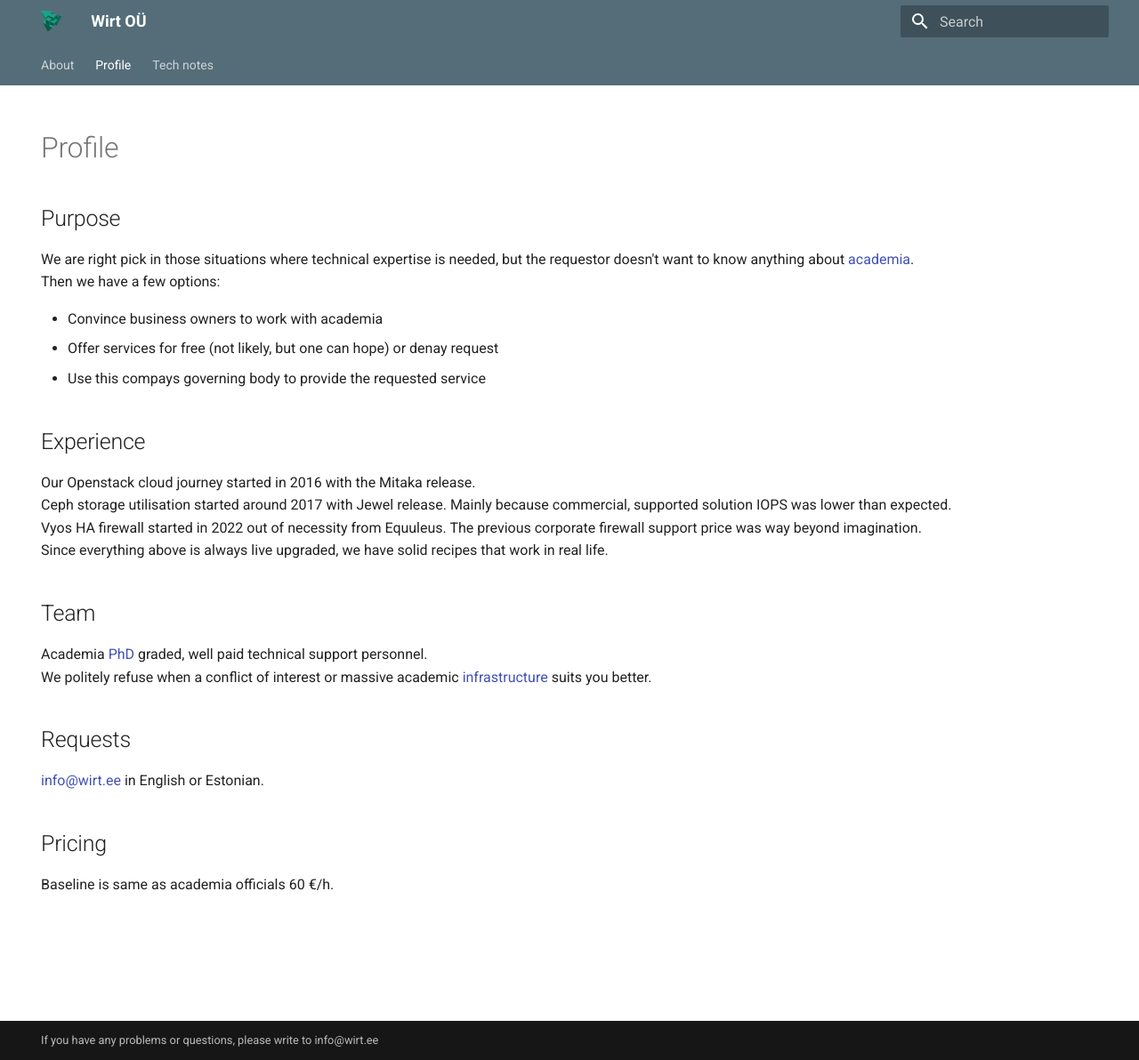
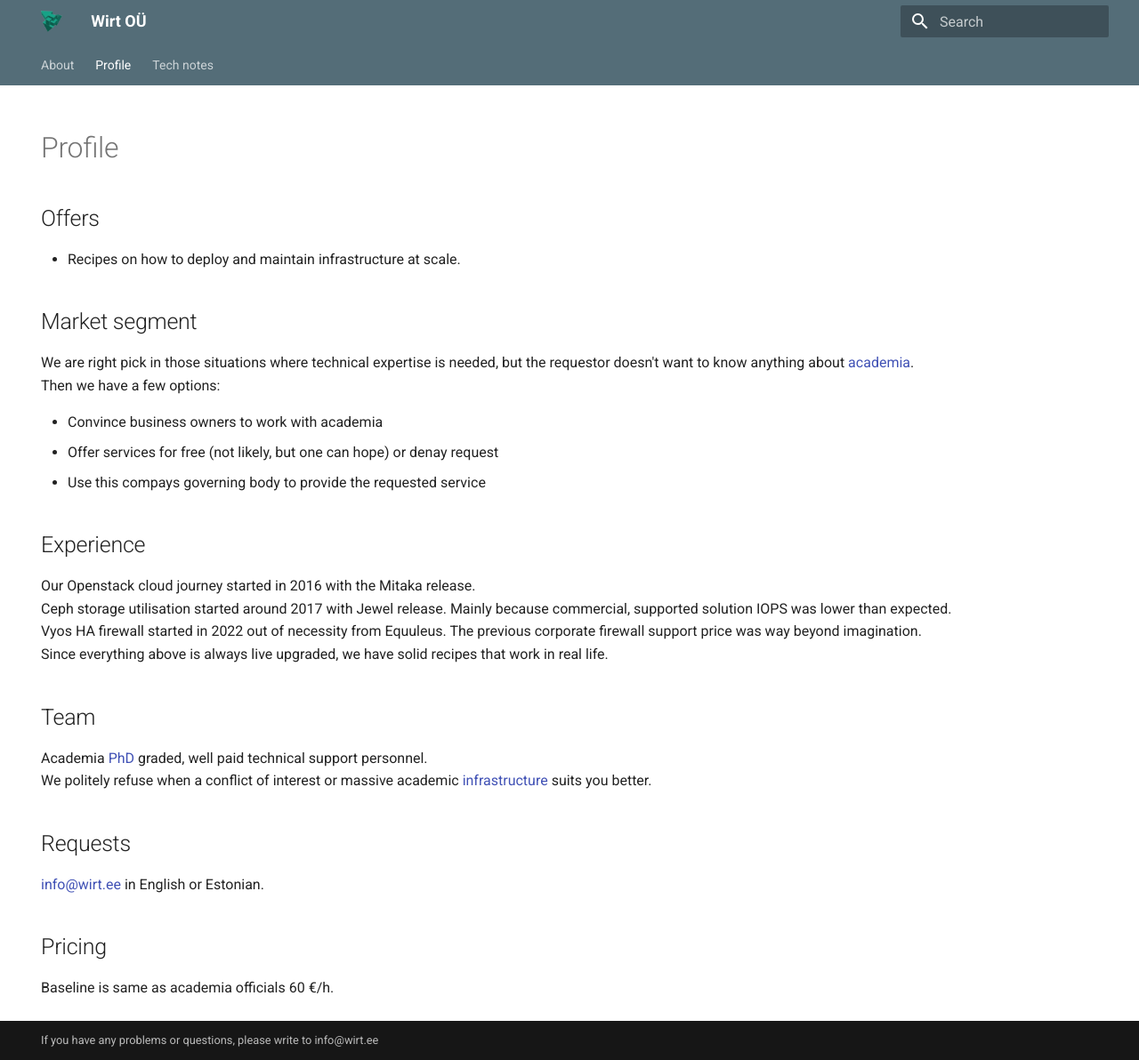
Before and after one commit to wirt-ee/wirt-ee.github.io, an MkDocs documentation site: the page built from docs/profile/index.md, in a window 1280 px wide and 1192 px high. Shown: the whole window at 89% size. Built offline with MkDocs 1.6.1 and Material for MkDocs 9.7.7, drawn with Linux system fonts in a browser that asks for light colours.

Commit message:
audience

```diff
--- a/docs/profile/index.md
+++ b/docs/profile/index.md
@@ -4,8 +4,10 @@ hide:
   - navigation
   - toc
 ---
+## Offers
+* Recipes on how to deploy and maintain infrastructure at scale.
 
-## Purpose
+## Market segment
 We are right pick in those situations where technical expertise is needed, but the requestor doesn't want to know anything about [academia](https://ut.ee/).
 Then we have a few options:
 
```
Also changed, not shown: docs/index.md (+1 -1 lines).
